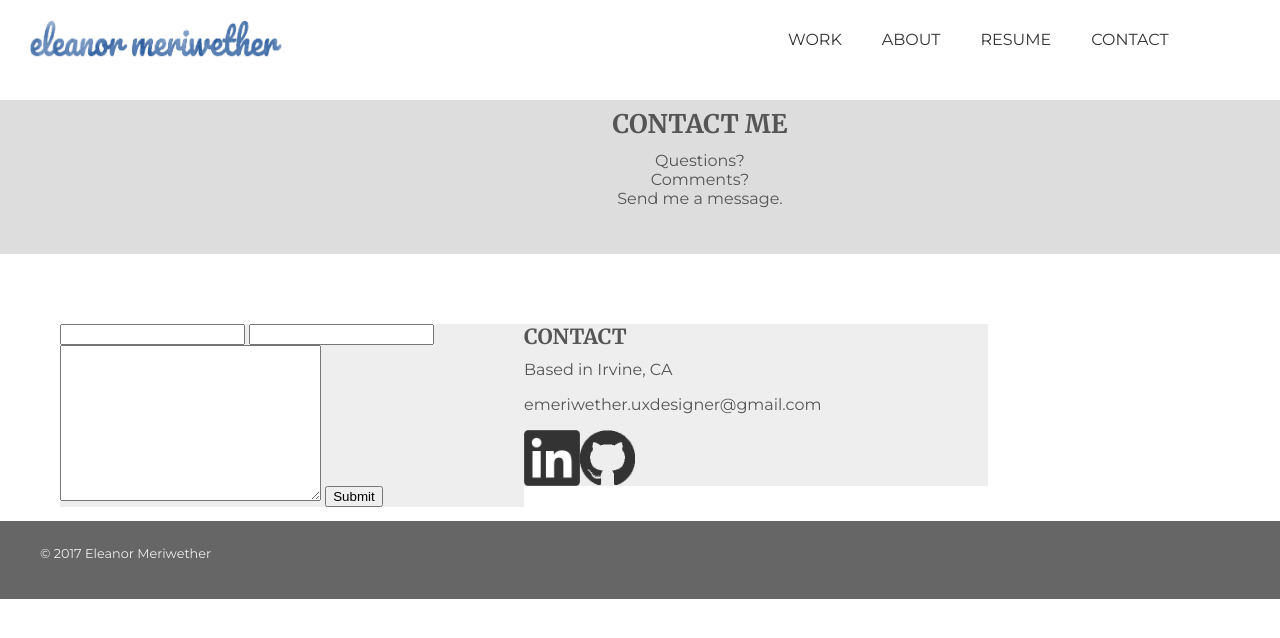
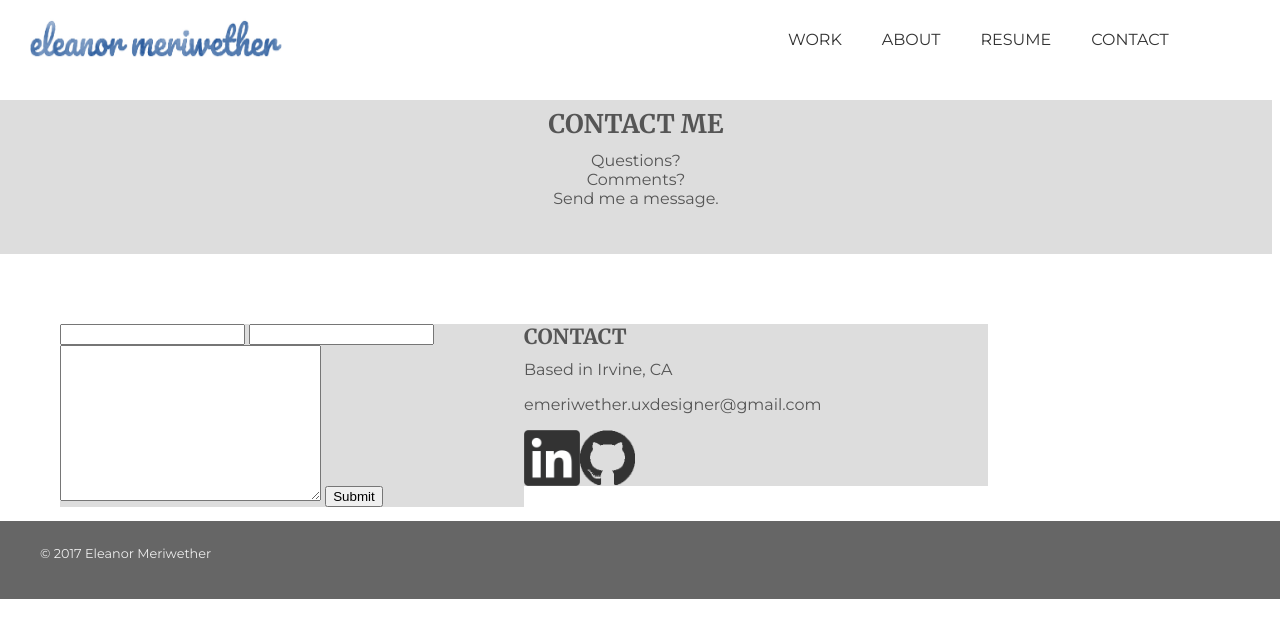
Before and after one commit to emeriwether/emeriwether.github.io, a Jekyll site: the page built from contact.html, in a window 1280 px wide. Shown: the top 638 px of the page. Built offline with Jekyll 4.4.1, drawn with Linux system fonts in a browser that asks for light colours; nearby versions of some CDN libraries.

Commit message:
retry to get contact header to span entire page but not further than page

```diff
--- a/_layouts/default.html
+++ b/_layouts/default.html
@@ -34,9 +34,6 @@
                 </ul>
             </nav>
 
-
-
-
             <footer role="contentinfo" class="page-footer">
                 <p>&copy; 2017 Eleanor Meriwether</p>
             </footer>
--- a/css/styles.css
+++ b/css/styles.css
@@ -137,10 +137,10 @@ section.project3 { margin-bottom: 80px; }
 section.resume { margin-bottom: 80px;}
 
 /*CONTACT*/
-section.contactHeader { background-color: #ddd; text-align: center; padding-bottom: 30px; width: 100%;  }
+section.contactHeader { background-color: #ddd; text-align: center; padding-bottom: 30px; width: 90%; }
 
 section.contactInfo { margin-top: 60px;}
-section.contactInfo div { background-color: #eee; width: 40%; float: left; }
+section.contactInfo div { background-color: #ddd; width: 40%; float: left; }
 section.contactInfo div div img { width: 30%; float: left;}
 
 /*
```
